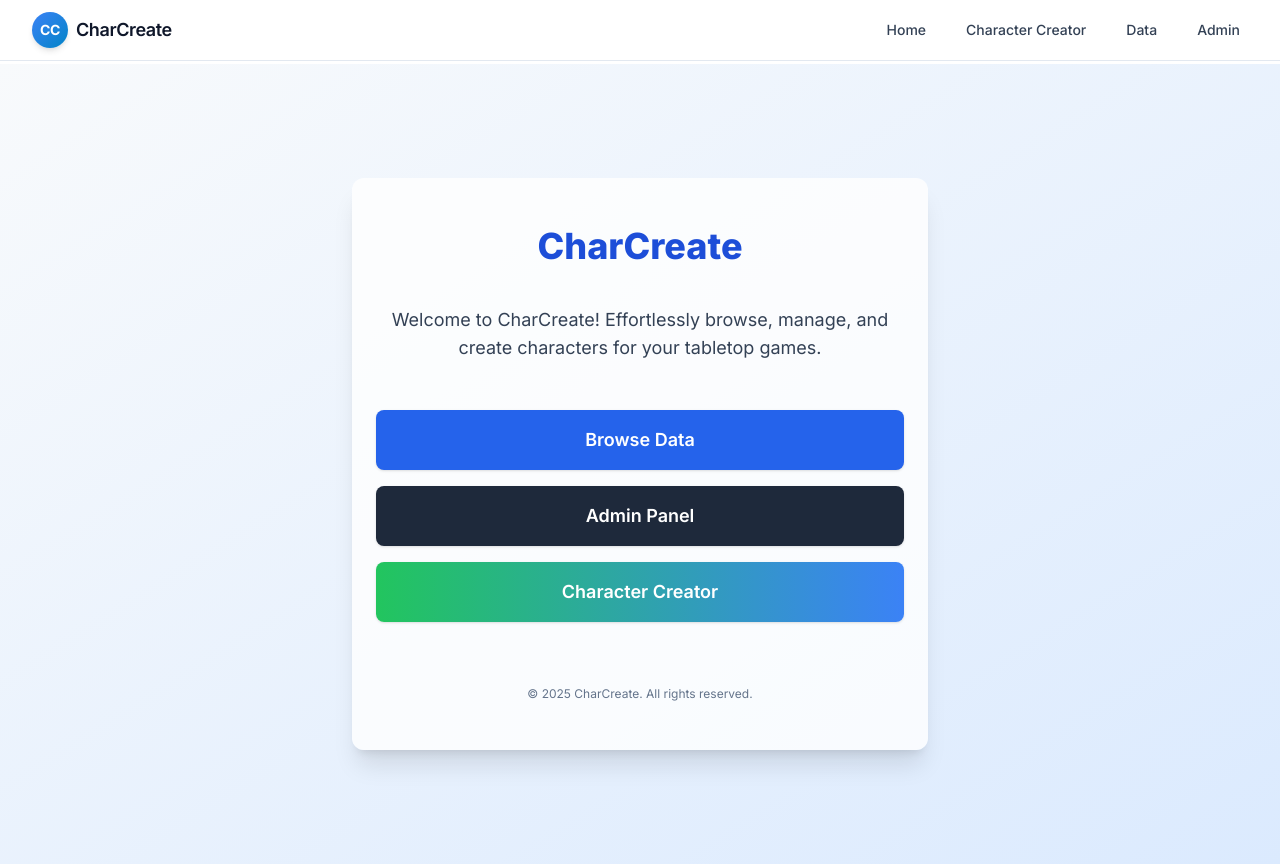
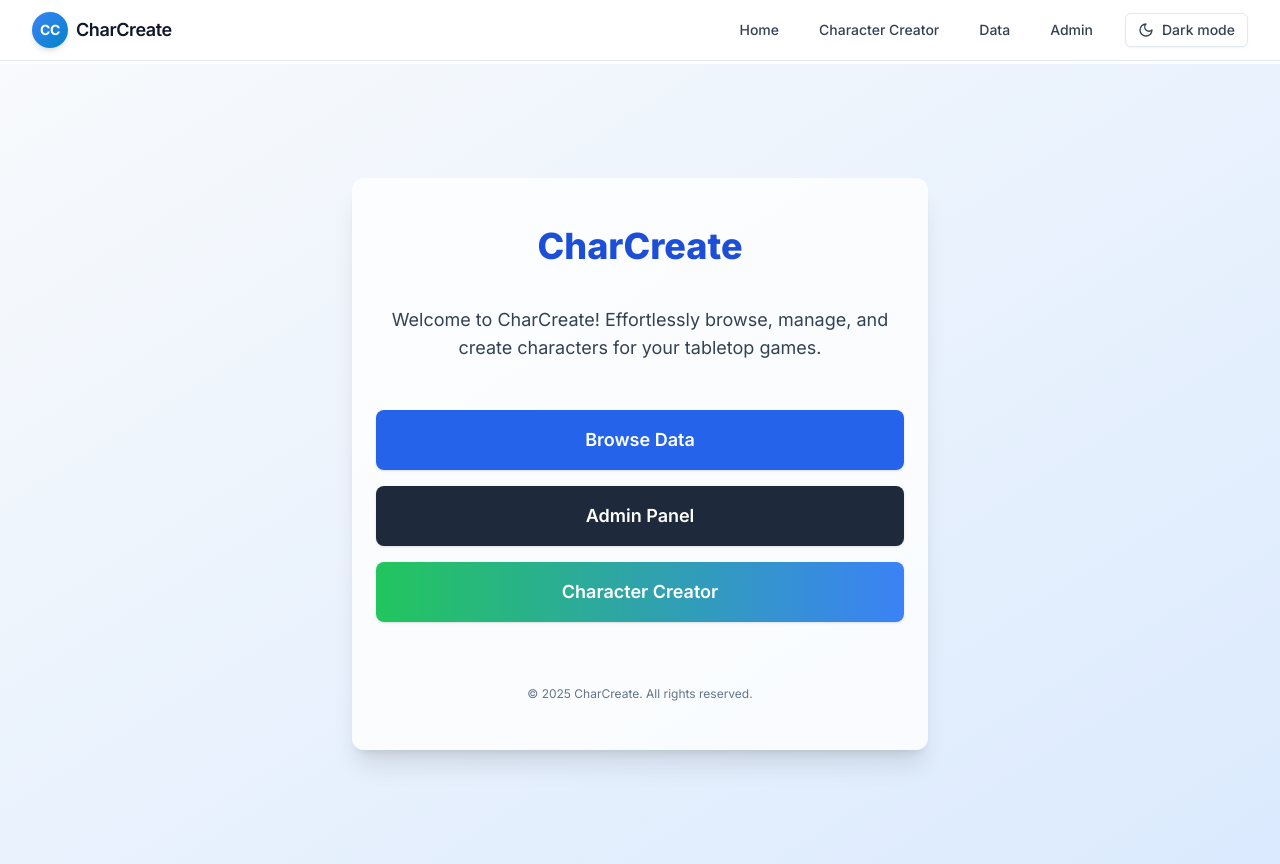
Before and after one commit to triursa/charcreate, a Next.js app in the folder webapp/: page / in a window 1280 px wide. Built offline with nearby package versions, Linux system fonts and the light colour scheme.

Commit message:
Add theme toggle to site navigation

```diff
--- a/webapp/app/(components)/SiteNav.tsx
+++ b/webapp/app/(components)/SiteNav.tsx
@@ -1,4 +1,9 @@
+"use client"
+
 import Link from 'next/link'
+
+import { useTheme } from '@/app/providers'
+import { Moon, Sun } from 'lucide-react'
 
 const navigation = [
   { href: '/', label: 'Home' },
@@ -8,6 +13,11 @@ const navigation = [
 ]
 
 export function SiteNav() {
+  const { theme, toggleTheme } = useTheme()
+  const isDarkMode = theme === 'dark'
+  const ThemeIcon = isDarkMode ? Sun : Moon
+  const toggleLabel = isDarkMode ? 'Switch to light mode' : 'Switch to dark mode'
+
   return (
     <header className="fixed inset-x-0 top-0 z-50 border-b border-slate-200 bg-white/80 backdrop-blur dark:border-slate-700 dark:bg-slate-900/75">
       <div className="mx-auto flex max-w-7xl flex-wrap items-center justify-between gap-x-6 gap-y-2 px-4 py-3 sm:px-6 lg:px-8">
@@ -20,7 +30,7 @@ export function SiteNav() {
           </span>
           <span className="text-lg">CharCreate</span>
         </Link>
-        <nav aria-label="Primary" className="flex flex-1 flex-wrap items-center justify-end gap-x-6 gap-y-2 text-sm font-medium">
+        <nav aria-label="Primary" className="flex flex-1 flex-wrap items-center justify-end gap-x-4 gap-y-2 text-sm font-medium sm:gap-x-6">
           {navigation.map((item) => (
             <Link
               key={item.href}
@@ -30,6 +40,16 @@ export function SiteNav() {
               {item.label}
             </Link>
           ))}
+          <button
+            type="button"
+            onClick={toggleTheme}
+            aria-label={toggleLabel}
+            aria-pressed={isDarkMode}
+            className="inline-flex items-center gap-2 rounded-md border border-slate-200 bg-white px-3 py-1.5 text-slate-700 shadow-sm transition hover:border-blue-500 hover:text-blue-600 focus-visible:outline-none focus-visible:ring-2 focus-visible:ring-blue-500 focus-visible:ring-offset-2 focus-visible:ring-offset-white dark:border-slate-700 dark:bg-slate-800 dark:text-slate-200 dark:hover:text-blue-300 dark:focus-visible:ring-offset-slate-900"
+          >
+            <ThemeIcon className="h-4 w-4" aria-hidden="true" />
+            <span className="hidden sm:inline">{isDarkMode ? 'Light mode' : 'Dark mode'}</span>
+          </button>
         </nav>
       </div>
     </header>
```
